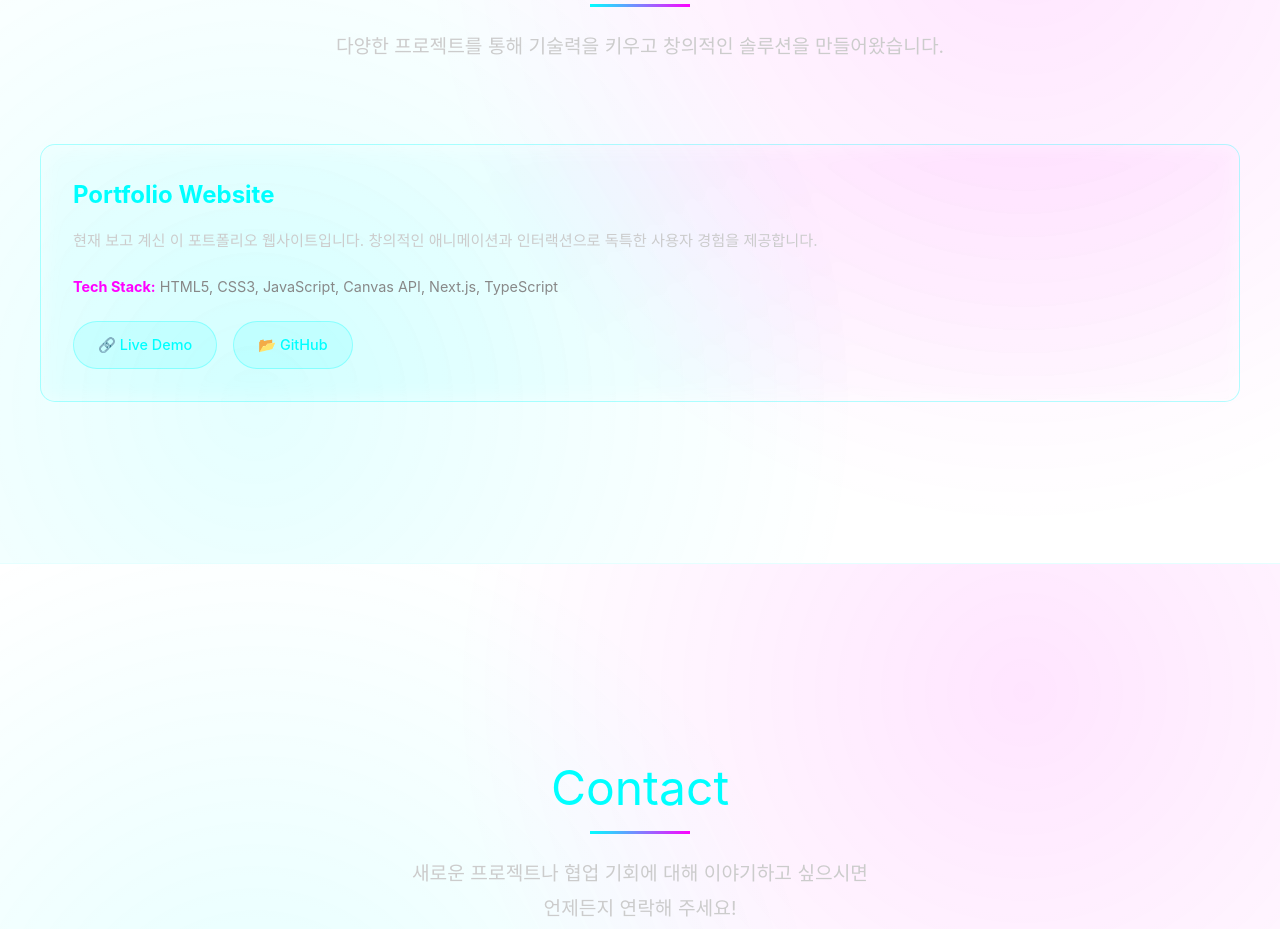
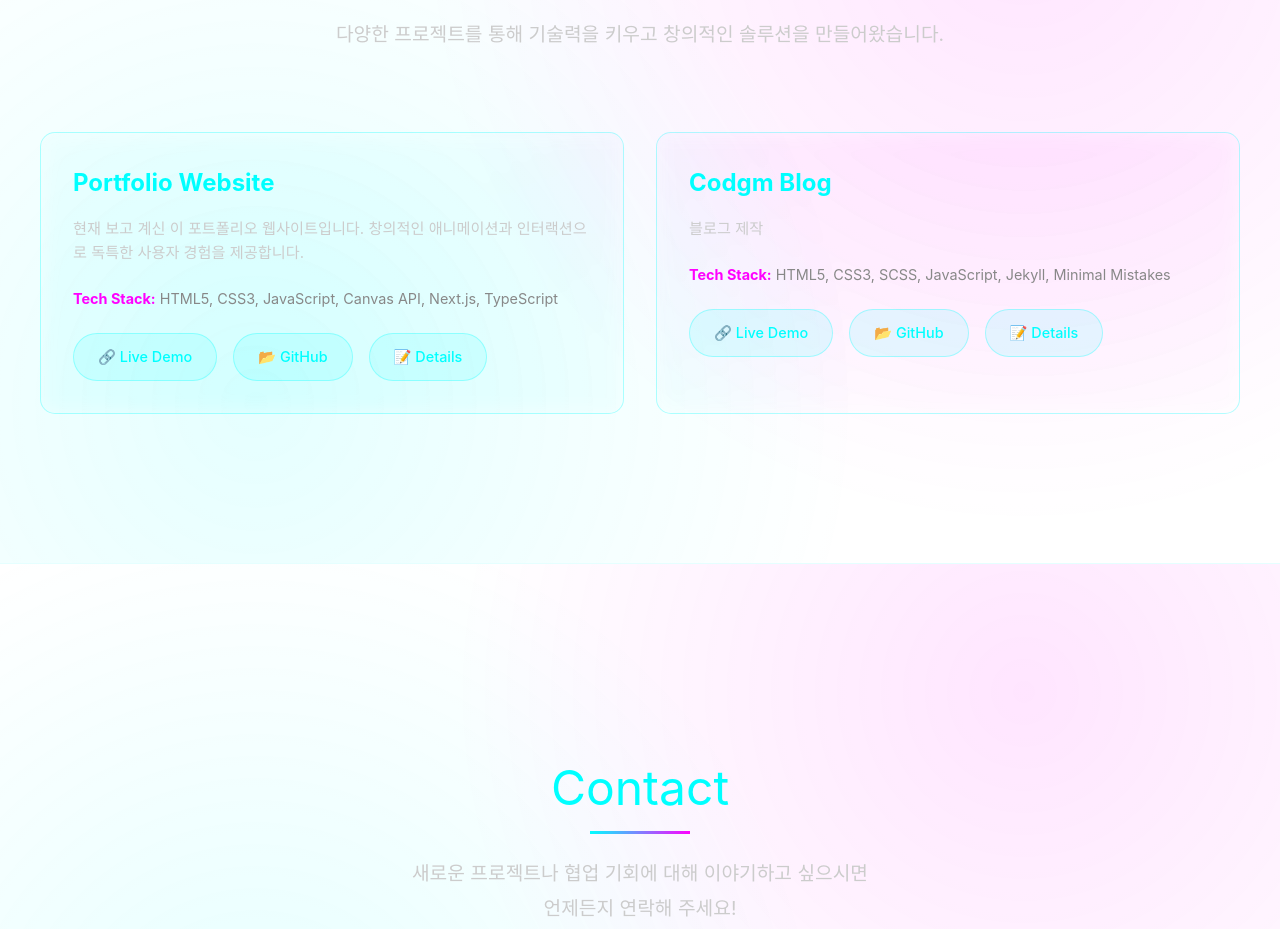
Before and after one commit to Codgm/Codgm_Portfolio, a Next.js app: page / in a window 1280 px wide. Shown: the part 3100-4029 px from the top of the page. Built offline with nearby package versions, Linux system fonts and the light colour scheme.

Commit message:
projectcard 수정

```diff
--- a/app/layout.tsx
+++ b/app/layout.tsx
@@ -8,8 +8,8 @@
 import { useEffect, useState } from "react";
 
 export const metadata: Metadata = {
-  title: "Codgm - Frontend Developer",
-  description: "창의적인 웹 경험을 만드는 프론트엔드 개발자 서규민의 포트폴리오",
+  title: "Codgm - Developer",
+  description: "창의적인 웹 경험을 만드는 개발자 서규민의 포트폴리오",
   keywords: [
     "서규민",
     "서규민 포트폴리오",
@@ -21,8 +21,8 @@
     "Web Developer"
   ],
   openGraph: {
-    title: "Codgm - Frontend Developer",
-    description: "창의적인 웹 경험을 만드는 프론트엔드 개발자 서규민의 포트폴리오",
+    title: "Codgm - Developer",
+    description: "창의적인 웹 경험을 만드는 개발자 서규민의 포트폴리오",
     url: "https://codgm.vercel.app",
     siteName: "Codgm Portfolio",
     images: [
@@ -39,7 +39,7 @@
   twitter: {
     card: "summary_large_image",
     title: "Codgm - Frontend Developer",
-    description: "창의적인 웹 경험을 만드는 프론트엔드 개발자 서규민의 포트폴리오",
+    description: "창의적인 웹 경험을 만드는 개발자 서규민의 포트폴리오",
     images: ["/images/glitch-bg.svg"],
   },
   metadataBase: new URL("https://codgm.vercel.app"),
--- a/components/ProjectCard.tsx
+++ b/components/ProjectCard.tsx
@@ -6,9 +6,10 @@
   stack: string;
   link: string;
   github?: string;
+  blog?: string;
 }
 
-export default function ProjectCard({ title, desc, stack, link, github }: ProjectCardProps) {
+export default function ProjectCard({ title, desc, stack, link, github, blog }: ProjectCardProps) {
   return (
     <div className={styles.card}>
       <div className={styles.cardContent}>
@@ -36,6 +37,16 @@
               📂 GitHub
             </a>
           )}
+          {blog && (
+            <a
+              href={blog}
+              className={styles.link}
+              target="_blank"
+              rel="noopener noreferrer"
+            >
+              📝 Details
+            </a>
+          )}
         </div>
       </div>
     </div>
--- a/data/portfolioData.ts
+++ b/data/portfolioData.ts
@@ -4,7 +4,16 @@
     desc: "현재 보고 계신 이 포트폴리오 웹사이트입니다. 창의적인 애니메이션과 인터랙션으로 독특한 사용자 경험을 제공합니다.",
     stack: "HTML5, CSS3, JavaScript, Canvas API, Next.js, TypeScript",
     link: "#",
-    github: "https://github.com/Codgm/Codgm_Portfolio.git"
+    github: "https://github.com/Codgm/Codgm_Portfolio.git",
+    blog: "https://your-blog-link.com"
+  },
+  {
+    title: "Codgm Blog",
+    desc: "블로그 제작",
+    stack: "HTML5, CSS3, SCSS, JavaScript, Jekyll, Minimal Mistakes",
+    link: "https://codgm.github.io/",
+    github: "https://github.com/Codgm/codgm.github.io",
+    blog: "https://codgm.github.io/%EB%B8%94%EB%A1%9C%EA%B7%B8%EC%A0%9C%EC%9E%91/%ED%94%84%EB%A1%9C%EC%A0%9D%ED%8A%B8/blog-making-review/"
   },
 ];
 
```
